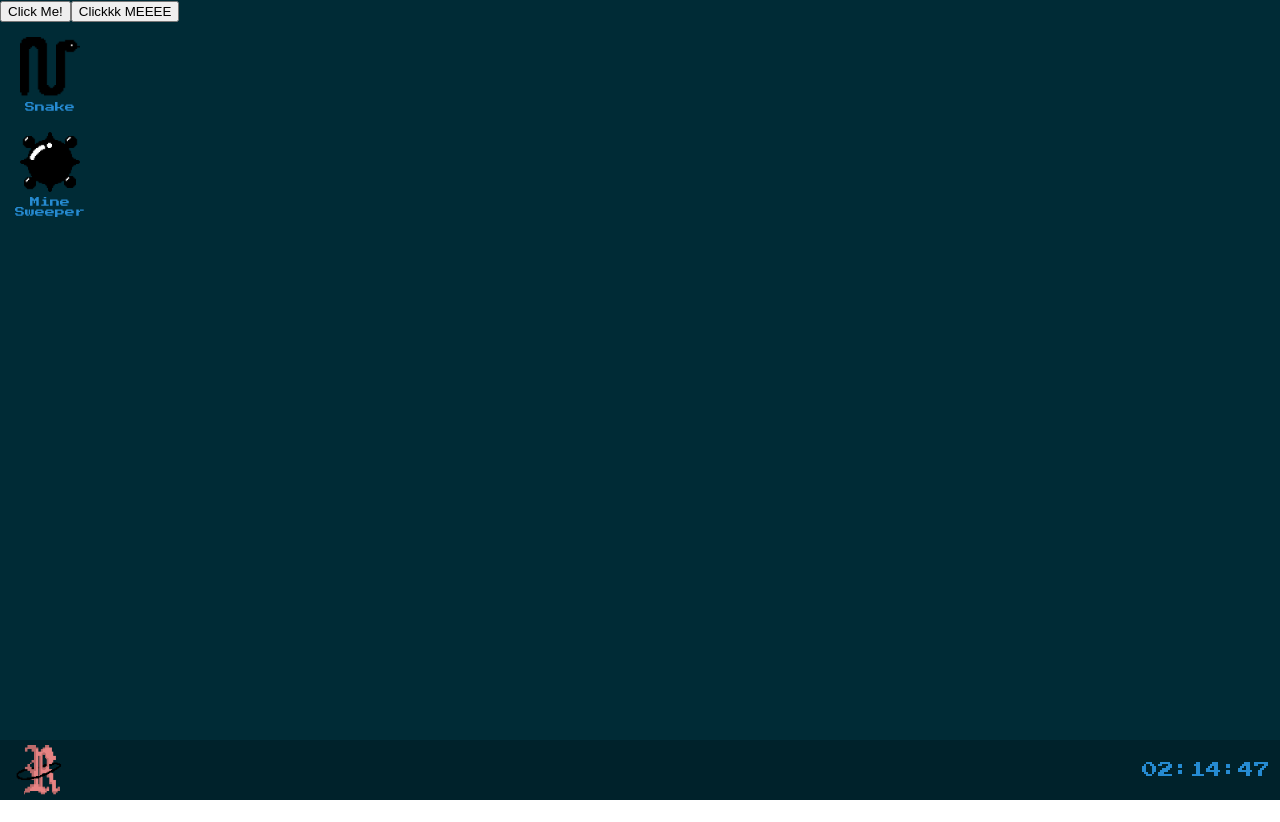
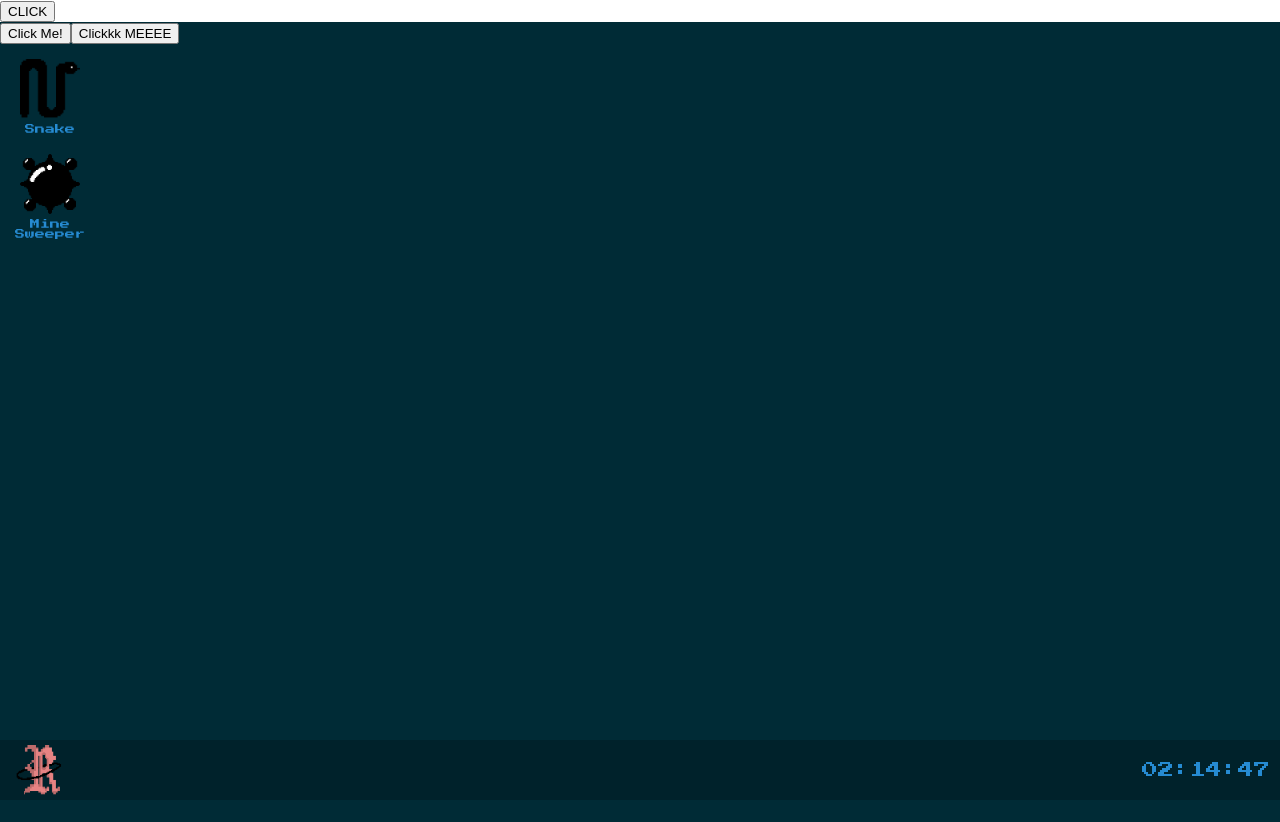
Before and after one commit to rmatsuda21/Portfolio_22, a React (Create React App) app: page / in a window 1280 px wide. Before the commit the page ends 800 px from the top, so only its background shows below. Built offline with nearby package versions, Linux system fonts and the light colour scheme.

Commit message:
fix lint

```diff
--- a/src/components/App.tsx
+++ b/src/components/App.tsx
@@ -5,11 +5,13 @@ import { Home } from "../pages/Home";
 import { ThemeNames, themes } from "../styles/theme";
 
 function App() {
-  const [selectedTheme, _] = useState<ThemeNames>(ThemeNames.SOLARIZED_DARK);
+  const [selectedTheme, setSelectedTheme] = useState<ThemeNames>(
+    ThemeNames.SOLARIZED_DARK
+  );
 
   return (
     <div className="App">
-      {/* <button
+      <button
         onClick={() => {
           const keys = Object.keys(ThemeNames);
           setSelectedTheme(
@@ -18,7 +20,7 @@ function App() {
         }}
       >
         CLICK
-      </button> */}
+      </button>
       <ThemeProvider theme={themes[selectedTheme]}>
         <Routes>
           <Route path="/" element={<Home />} />
```
